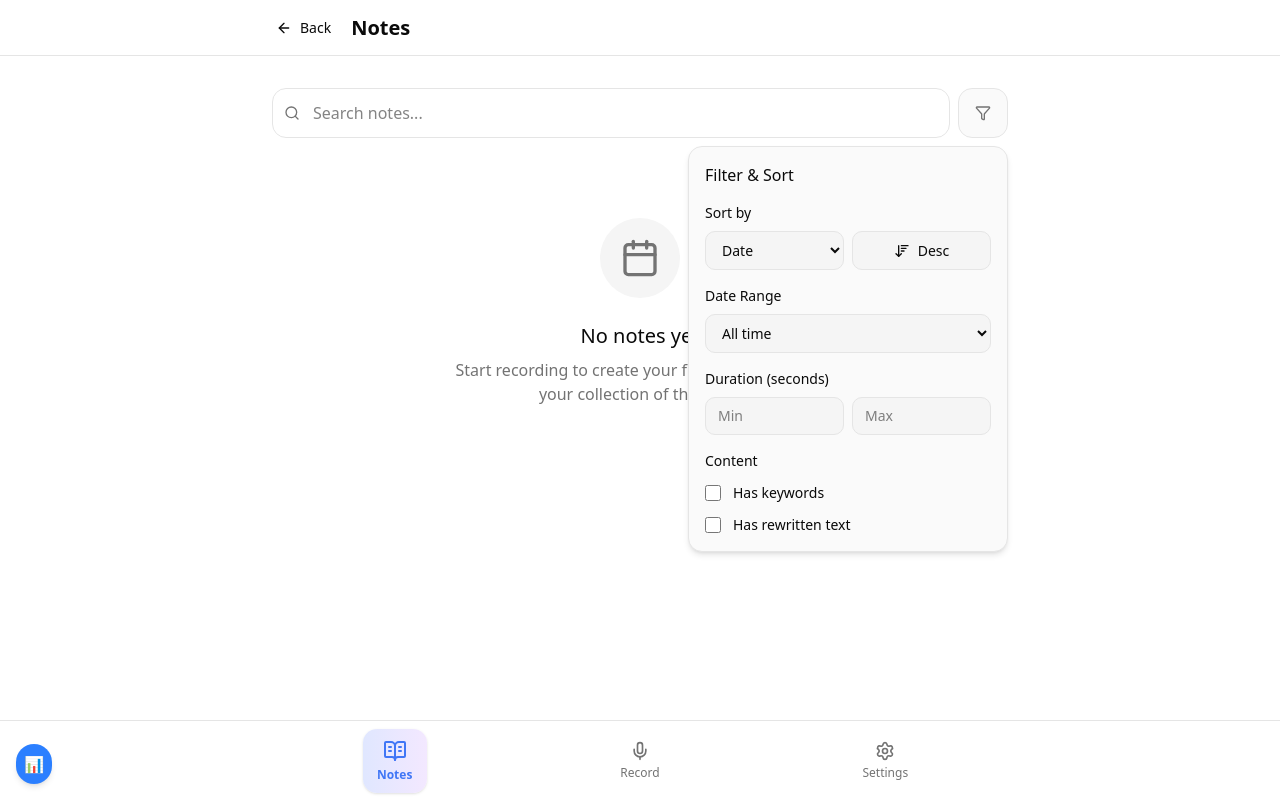
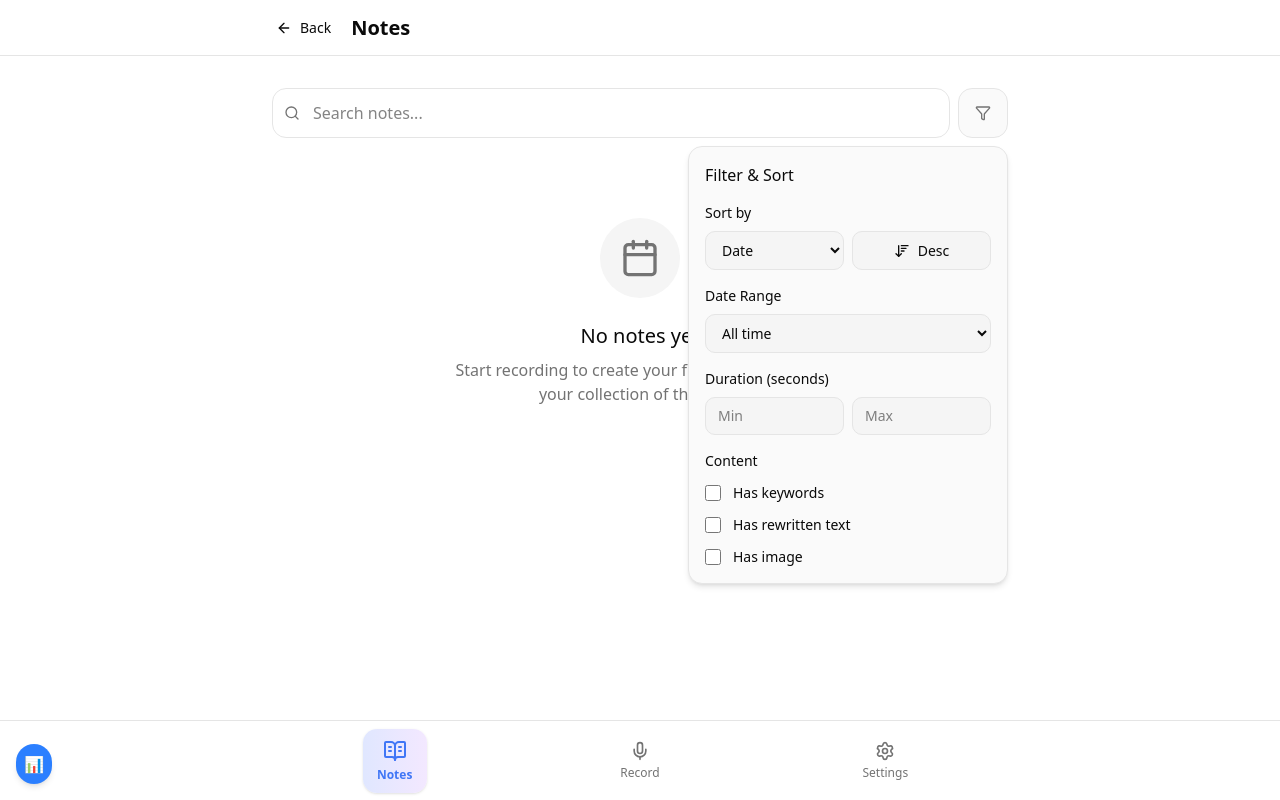
Before and after one commit to benjamin-lindenbauer/thoughts-to-text, a Next.js app: page /notes in a window 1280 px wide. Both pictures are taken after a click on the button 983 px from the left and 113 px from the top of the page. Built offline with nearby package versions, Linux system fonts and the light colour scheme.

Commit message:
Added has image filter

```diff
--- a/src/app/notes/page.tsx
+++ b/src/app/notes/page.tsx
@@ -119,6 +119,7 @@ const DEFAULT_FILTERS: SearchFilters = {
   dateRange: 'all',
   hasKeywords: false,
   hasRewrittenText: false,
+  hasImage: false,
 };
 
 // Inline useNotes hook implementation
--- a/src/components/NotesSearch.tsx
+++ b/src/components/NotesSearch.tsx
@@ -18,6 +18,7 @@ export interface SearchFilters {
   dateRange: 'all' | 'today' | 'week' | 'month' | 'year';
   hasKeywords: boolean;
   hasRewrittenText: boolean;
+  hasImage: boolean;
   minDuration?: number;
   maxDuration?: number;
 }
@@ -28,6 +29,7 @@ const DEFAULT_FILTERS: SearchFilters = {
   dateRange: 'all',
   hasKeywords: false,
   hasRewrittenText: false,
+  hasImage: false,
 };
 
 export function NotesSearch({
@@ -109,7 +111,7 @@ export function NotesSearch({
             placeholder="Search notes..."
             value={localSearchQuery}
             onChange={handleSearchChange}
-            className="w-full pl-10 pr-10 py-3 rounded-xl border"
+            className="w-full pl-10 pr-10 py-3 rounded-xl border bg-background"
           />
           {localSearchQuery && (
             <button
@@ -256,6 +258,16 @@ export function NotesSearch({
                     />
                     <span className="text-sm text-foreground">Has rewritten text</span>
                   </label>
+
+                  <label className="flex items-center gap-3 cursor-pointer">
+                    <input
+                      type="checkbox"
+                      checked={filters.hasImage}
+                      onChange={(e) => handleFilterChange({ hasImage: e.target.checked })}
+                      className="w-4 h-4 text-indigo-500 border-border rounded"
+                    />
+                    <span className="text-sm text-foreground">Has image</span>
+                  </label>
                 </div>
               </div>
             </div>
--- a/src/hooks/useNotesFilter.ts
+++ b/src/hooks/useNotesFilter.ts
@@ -60,6 +60,9 @@ export function useNotesFilter(notes: Note[], searchQuery: string, filters: Sear
     if (filters.hasRewrittenText) {
       filtered = filtered.filter(note => note.rewrittenText && note.rewrittenText.trim().length > 0);
     }
+    if (filters.hasImage) {
+      filtered = filtered.filter(note => !!note.photoBlob);
+    }
 
     // Apply sorting
     filtered.sort((a, b) => {
```
